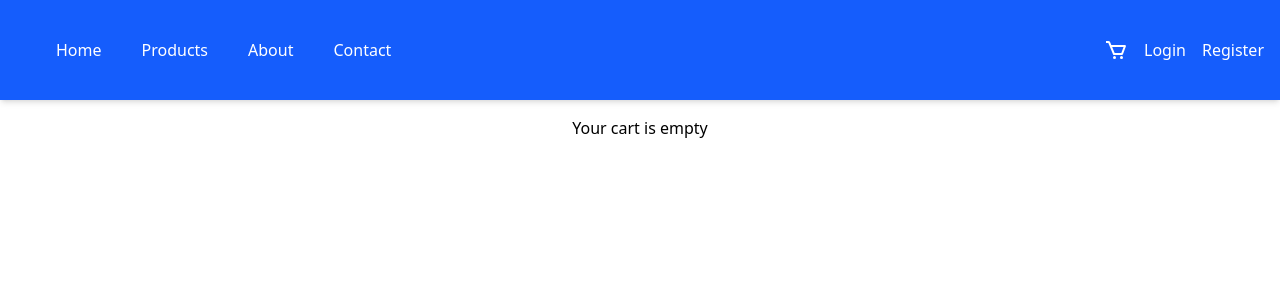
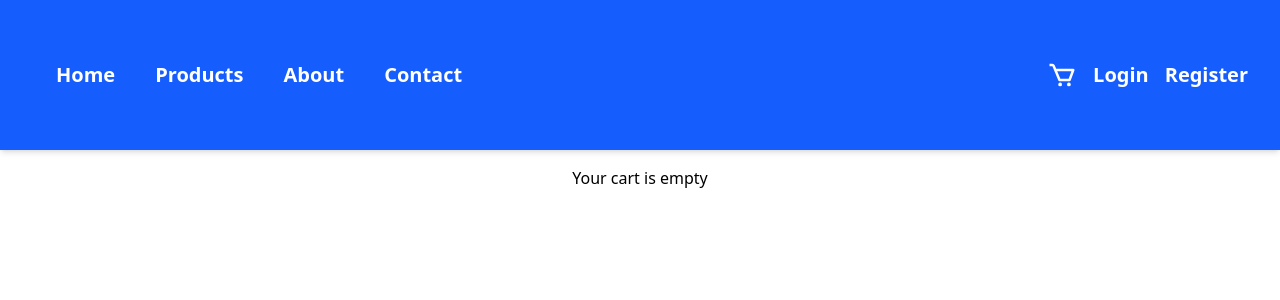
Before and after one commit to yrlwijesekara/e-commerce, a React (Vite) app in the folder frontend/: page /cart in a window 1280 px wide. Shown: the top 300 px of the page. Built offline with nearby package versions, Linux system fonts and the light colour scheme.

Commit message:
refactor Header, ImageSlider, ProductCard, Product, and ProductOverviewPage; enhance layout and styling for improved user experience

```diff
--- a/frontend/src/components/header.jsx
+++ b/frontend/src/components/header.jsx
@@ -3,27 +3,27 @@ import { BiCart } from "react-icons/bi";
 
 export default function Header() {
     return (
-       <header className="w-full h-[100px] bg-blue-600 flex items-center justify-center px-4 text-white shadow-md">
-              <Link to="/home" className="ml-10 hover:text-gray-300">
+       <header className="w-full h-[150px] bg-blue-600 flex items-center justify-center px-4 text-white shadow-md">
+              <Link to="/home" className="ml-10 text-xl font-semibold hover:text-gray-300 hover:scale-110 transition-transform duration-200">
                Home
            </Link>
-           <Link to="/products" className="ml-10 hover:text-gray-300">
+           <Link to="/products" className="ml-10 text-xl font-semibold hover:text-gray-300 hover:scale-110 transition-transform duration-200">
                Products
            </Link>
 
-           <Link to="/about" className="ml-10 hover:text-gray-300">
+           <Link to="/about" className="ml-10 text-xl font-semibold hover:text-gray-300 hover:scale-110 transition-transform duration-200">
                About
            </Link>
-           <Link to="/contact" className="ml-10 hover:text-gray-300">
+           <Link to="/contact" className="ml-10 text-xl font-semibold hover:text-gray-300 hover:scale-110 transition-transform duration-200">
                Contact
            </Link>
-           <Link to="/cart" className="mr-4 ml-auto hover:text-gray-300">
-               <BiCart className="text-2xl" ></BiCart>
+           <Link to="/cart" className="mr-4 ml-auto hover:text-gray-300 hover:scale-110 transition-transform duration-200">
+               <BiCart className="text-3xl" ></BiCart>
            </Link>
-           <Link to="/login" className="mr-4 hover:text-gray-300">
+           <Link to="/login" className="mr-4 text-xl font-semibold hover:text-gray-300 hover:scale-110 transition-transform duration-200">
                Login
            </Link>
-           <Link to="/register" className="hover:text-gray-300">
+           <Link to="/register" className="mr-4 text-xl font-semibold hover:text-gray-300 hover:scale-110 transition-transform duration-200">
                Register
            </Link>
        </header>
--- a/frontend/src/components/imageslider.jsx
+++ b/frontend/src/components/imageslider.jsx
@@ -9,7 +9,7 @@ export default function ImageSlider(props) {
     }
 
     return (
-        <div className="w-[600px] h-full flex flex-col p-10 ">
+        <div className="w-full h-full flex flex-col p-10 ">
             <div className="w-full h-[400px] bg-gray-200 flex justify-center items-center mb-4">
                 <img src={images[activeIndex]} className="w-full h-full object-cover rounded-lg shadow-md" />
             </div>
--- a/frontend/src/components/productCard.jsx
+++ b/frontend/src/components/productCard.jsx
@@ -3,7 +3,7 @@ import { Link } from "react-router-dom";
 export default function ProductCard(props) {
     const product = props.product;
     return (
-        <Link to={`/overview/${product.productId}`} className="rounded-2xl shadow-md w-[300px] h-[400px] shrink-0 hover:shadow-lg transition-shadow duration-300 overflow-hidden relative">
+        <Link to={`/overview/${product.productId}`} className="rounded-2xl shadow-md w-[500px] h-[420px] shrink-0 hover:shadow-lg transition-shadow duration-300 overflow-hidden relative m-4">
             {product.image && (
                 <img src={product.image[0]} alt={product.name} className="w-full h-[250px] object-cover animate-[ping_2s_reverse]" />
             )}
--- a/frontend/src/pages/client/product.jsx
+++ b/frontend/src/pages/client/product.jsx
@@ -30,15 +30,17 @@ useEffect(() => {
         loading ? (
             <Loader />
         ) : (
-            <div className="w-full h-auto p-4 flex flex-wrap gap-4 justify-center items-center">
+            <div className="w-full h-auto flex justify-center items-center mt-18">
+            <div className=" grid grid-cols-4 gap-6">
                 {products.length === 0 ? (
-                    <p className="text-lg text-gray-500">No products found.</p>
+                    <p className="text-lg text-gray-500 col-span-4 text-center">No products found.</p>
                 ) : (
                     products.map(product => (
                         <ProductCard key={product._id} product={product} />
                     ))
                 )}
             </div>
+            </div>
         )
     );
 }
--- a/frontend/src/pages/client/productoverviewPage.jsx
+++ b/frontend/src/pages/client/productoverviewPage.jsx
@@ -31,13 +31,13 @@ export default function ProductOverviewPage() {
 
 
     return (
-        <div className="w-full h-screen ">
+        <div className="w-full h-screen p-8">
             {status === 'loading' && <Loader />}
             {status === 'success' && <div className="w-full h-full flex flex-row">
-                <div className="w-[49%] h-full flex justify-center items-center">
+                <div className="w-[49%] h-full flex justify-center">
                     <ImageSlider images={product.image} />
                 </div>
-                <div className="w-[49%] h-full flex flex-col items-center pt-8 gap-3">
+                <div className="w-[49%] h-full flex flex-col items-center pt-8 gap-3 px-8">
                     <h1 className="text-3xl font-bold">{product.name}
                         <span className="text-lg text-gray-600">{product.altname.join(", ")}</span>
                     </h1>
```
